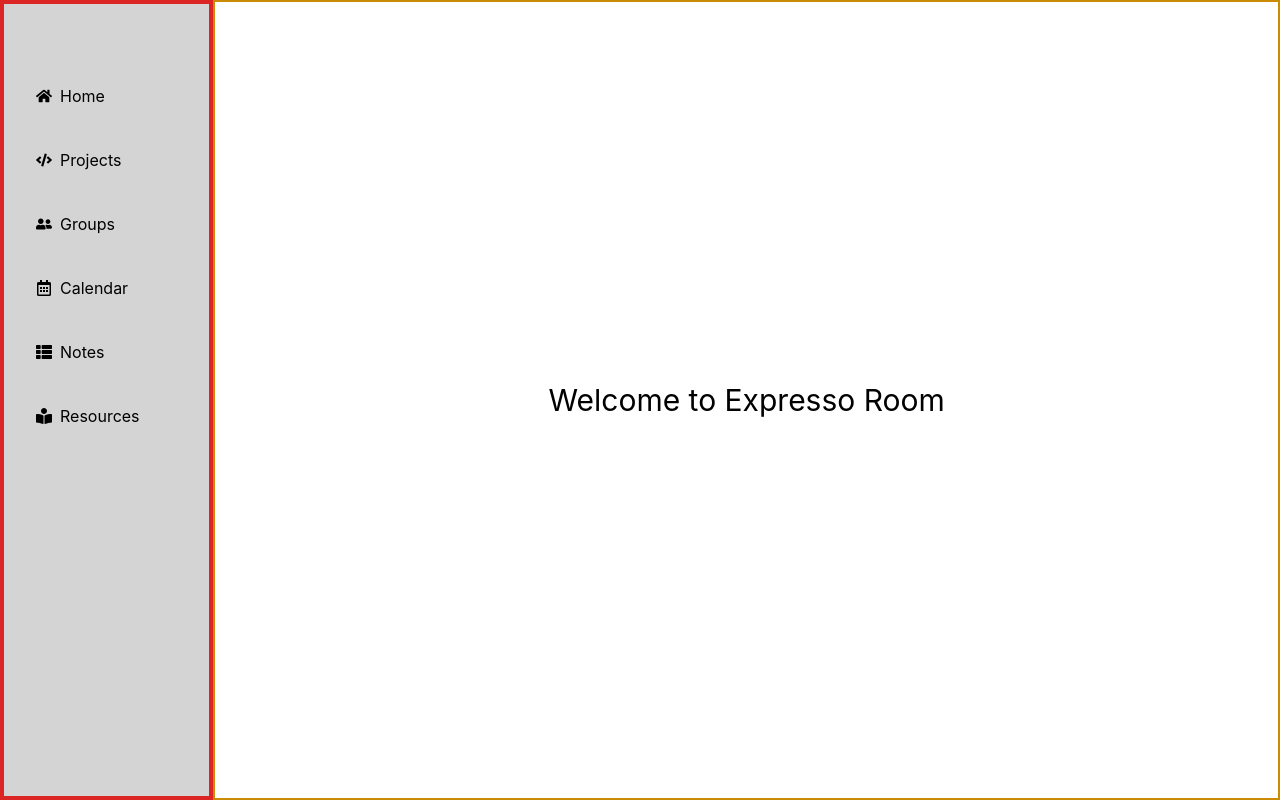
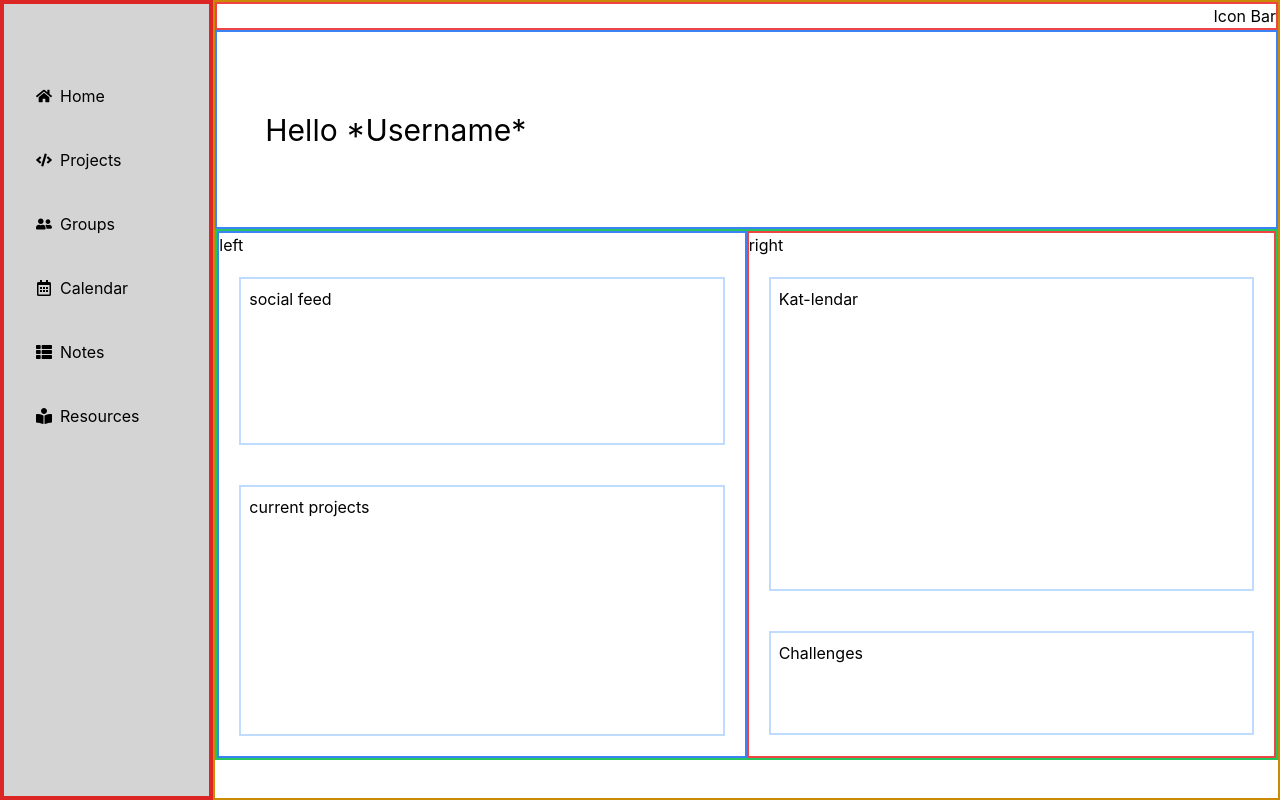
Before and after one commit to ExpressoRoom/expresso-app, a Next.js app: page / in a window 1280 px wide. Built offline with nearby package versions, Linux system fonts and the light colour scheme; no server answers.

Commit message:
homepage layout

```diff
--- a/pages/index.tsx
+++ b/pages/index.tsx
@@ -8,10 +8,35 @@ const socket = io('localhost:8000');
 
 export default function Home() {
   return (
-    <div className="border-2 border-yellow-600 flex items-center justify-center text-3xl ml-1/6 h-screen">
-      <h1 className="text-center">
-        Welcome to Expresso Room
-      </h1>
+    <div className="border-2 border-yellow-600 flex flex-col ml-1/6 h-screen">
+      <div className="border-2 border-red-500 items-right text-right justify-center w-full h-1/10">
+        Icon Bar
+      </div>
+      <div className="border-2 border-blue-500 h-1/4">
+        <h1 className="text-left pl-12 py-20 text-3xl">
+          Hello *Username*
+        </h1>
+      </div>
+      <div className="border-2 border-green-500 flex w-full h-4/6">
+        <div className="border-2 border-blue-500 flex flex-col w-1/2 h-full">
+          left
+          <div className="border-2 border-blue-200 p-2 m-5 h-2/5">
+            social feed
+          </div>
+          <div className="border-2 border-blue-200 p-2 m-5 h-3/5">
+            current projects
+          </div>
+        </div>
+        <div className="border-2 border-red-500 flex flex-col w-1/2 h-full">
+          right
+          <div className="border-2 border-blue-200 p-2 m-5 h-3/5">
+            Kat-lendar
+          </div>
+          <div className="border-2 border-blue-200 p-2 m-5 h-1/5">
+            Challenges
+          </div>
+        </div>
+      </div>
     </div>
   )
 }
```
